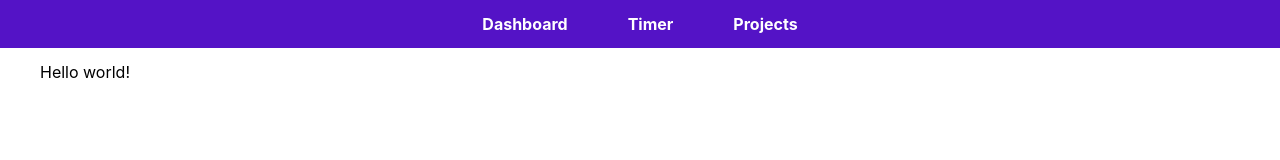
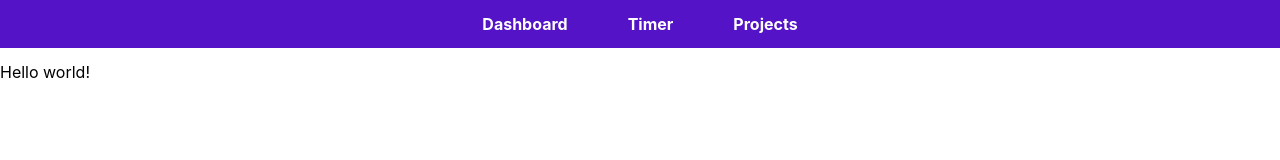
Before and after one commit to tomaszprc/timelog_selleo, a React (Create React App) app: page / in a window 1280 px wide. Shown: the top 160 px of the page. Built offline with nearby package versions, Linux system fonts and the light colour scheme.

Commit message:
Fixed css order, removed unecessary Container component

```diff
--- a/src/App.tsx
+++ b/src/App.tsx
@@ -1,11 +1,6 @@
-import Container from "./components/Container/Container";
 import "./styles/app.scss";
 
 const App = () => {
-  return (
-    <div>
-      <Container>Hello world!</Container>
-    </div>
-  );
+  return <div>Hello world!</div>;
 };
 export default App;
--- a/src/components/Navbar/Navbar.tsx
+++ b/src/components/Navbar/Navbar.tsx
@@ -1,5 +1,4 @@
 import React, { FunctionComponent } from "react";
-import Container from "../Container/Container";
 import { Link } from "react-router-dom";
 
 interface NavbarProps {}
@@ -7,7 +6,6 @@ interface NavbarProps {}
 const Navbar: FunctionComponent<NavbarProps> = ({}) => {
   return (
     <div className="navbar">
-      <Container>
       <ul className="navbar__list">
         <Link className="navbar__list-element" to="/dashboard">
           Dashboard
@@ -19,7 +17,6 @@ const Navbar: FunctionComponent<NavbarProps> = ({}) => {
           Projects
         </Link>
       </ul>
-      </Container>
     </div>
   );
 };
--- a/src/pages/Projects/ProjectPage/ProjectPage.tsx
+++ b/src/pages/Projects/ProjectPage/ProjectPage.tsx
@@ -1,4 +1,3 @@
-import Container from "../../../components/Container/Container";
 import { useParams } from "react-router-dom";
 
 interface ProjectPageProps {}
@@ -10,11 +9,7 @@ interface ProjectParams {
 const ProjectPage = ({}: ProjectPageProps) => {
   let { id } = useParams<ProjectParams>();
 
-  return (
-    <Container>
-      <div>{id}</div>
-    </Container>
-  );
+  return <div>{id}</div>;
 };
 
 export default ProjectPage;
--- a/src/pages/Projects/Projects.tsx
+++ b/src/pages/Projects/Projects.tsx
@@ -1,5 +1,4 @@
 import React from "react";
-import Container from "../../components/Container/Container";
 import ProjectElement from "../../components/ProjectElement/ProjectElement";
 import Title from "../../components/Title/Title";
 import { projectListSelector, Project } from "../../redux/projects";
@@ -11,7 +10,7 @@ const Projects = ({}: ProjectsProps) => {
   const projectsList = useSelector(projectListSelector);
 
   return (
-    <Container>
+    <>
       <Title title="Projects" />
       <div className="projects">
         {projectsList.map((project: Project) => (
@@ -24,7 +23,7 @@ const Projects = ({}: ProjectsProps) => {
           />
         ))}
       </div>
-    </Container>
+    </>
   );
 };
 
--- a/src/styles/components/_container.scss
+++ b/src/styles/components/_container.scss
@@ -1,6 +1,6 @@
 .container {
+  margin: 0 auto;
   max-width: 1200px;
-  margin: 0 auto;
   width: 95vw;
 
   //temporary example
--- a/src/styles/components/_navbar.scss
+++ b/src/styles/components/_navbar.scss
@@ -1,20 +1,20 @@
 .navbar {
+  background: #5413c6;
   margin-bottom: 15px;
-  background: #5413c6;
 
   &__list {
     display: flex;
     justify-content: center;
+    list-style-type: none;
     margin: 0;
     padding: 15px 0;
-    list-style-type: none;
   }
 
   &__list-element {
+    color: white;
+    cursor: pointer;
+    font-weight: bold;
     padding: 0 30px;
-    color: white;
     text-decoration: none;
-    font-weight: bold;
-    cursor: pointer;
   }
 }
--- a/src/styles/components/_project-element.scss
+++ b/src/styles/components/_project-element.scss
@@ -1,7 +1,7 @@
 .project-element {
+  align-items: center;
   display: flex;
   justify-content: space-around;
-  align-items: center;
   padding: 15px 0;
 
   &__title {
@@ -9,13 +9,13 @@
   }
 
   &__button {
-    padding: 15px 20px;
+    background-color: #3c652e;
     border-radius: 8px;
-    background-color: #3c652e;
-    font-weight: bold;
-    text-decoration: none;
     color: white;
     cursor: pointer;
+    font-weight: bold;
+    padding: 15px 20px;
+    text-decoration: none;
 
     &--remove {
       background-color: #e93c30;
--- a/src/styles/components/_title.scss
+++ b/src/styles/components/_title.scss
@@ -1,6 +1,6 @@
 .title {
   display: flex;
-  justify-content: center;
   font-size: $font-size-xl;
   font-weight: bold;
+  justify-content: center;
 }
```
Also changed, not shown: 1 other file (tests, documents, lock files or other folders). Lines whose indentation alone changed are shown as unchanged.
